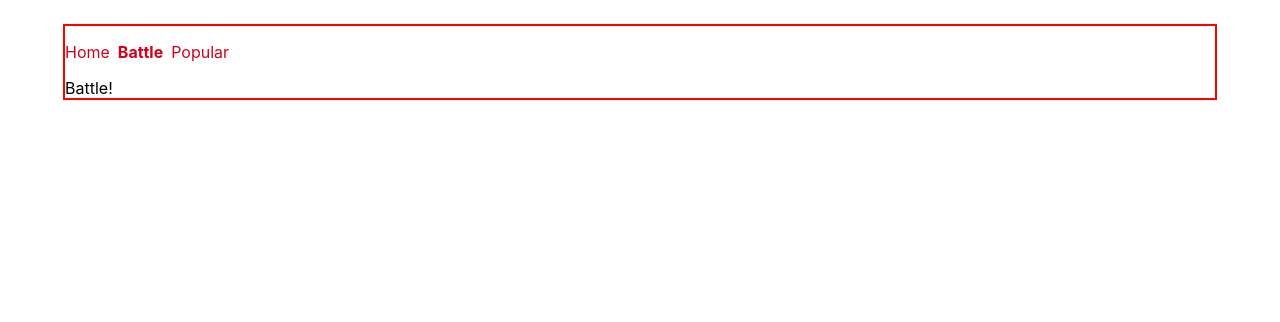
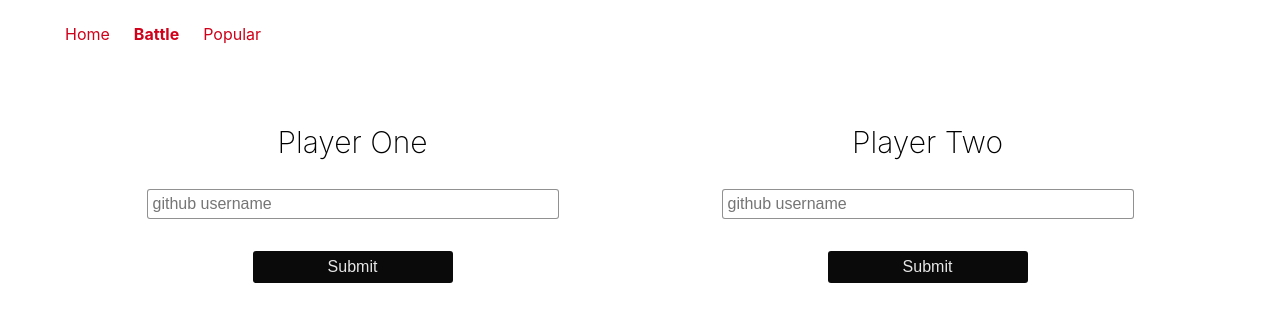
Before and after one commit to patrickxrivera/github-battle-tutorial, a React app: page /battle in a window 1280 px wide. Built offline with nearby package versions, Linux system fonts and the light colour scheme.

Commit message:
Added Battle component

```diff
--- a/package.json
+++ b/package.json
@@ -7,6 +7,7 @@
     "prop-types": "^15.6.0",
     "react": "^16.2.0",
     "react-dom": "^16.2.0",
+    "react-router-dom": "^4.2.2",
     "react-scripts": "1.1.1"
   },
   "scripts": {
--- a/src/components/Battle.js
+++ b/src/components/Battle.js
@@ -1,11 +1,109 @@
 import React from 'react';
 import { Link } from 'react-router-dom';
+import PropTypes from 'prop-types';
+
+class PlayerInput extends React.Component {
+  constructor(props)  {
+    super(props);
+    this.state = {
+      username: ''
+    };
+
+    this.handleChange = this.handleChange.bind(this);
+    this.handleSubmit = this.handleSubmit.bind(this);
+  }
+
+  handleChange(event) {
+    const value = event.target.value;
+
+    this.setState(() => {
+      return {
+        username: value
+      }
+    });
+  }
+
+  handleSubmit(event) {
+    event.preventDefault();
+
+    this.props.onSubmit(
+      this.props.id,
+      this.state.username
+    );
+  }
+
+  render() {
+     return (
+       <form className='PlayerInput__column' onSubmit={this.handleSubmit}>
+         <label className='PlayerInput__header' htmlFor='username'>{this.props.label}</label>
+         <input
+           id='username'
+           placeholder='github username'
+           type='text'
+           value={this.state.username}
+           autoComplete='off'
+           onChange={this.handleChange}
+         />
+         <button
+           className='button'
+           type='submit'
+           disabled={!this.state.username}
+         >
+           Submit
+         </button>
+       </form>
+     )
+   }
+}
+
+PlayerInput.propTypes = {
+  id: PropTypes.string.isRequired,
+  label: PropTypes.string.isRequired,
+  onSumbit: PropTypes.string.isRequired
+}
 
 class Battle extends React.Component {
+  constructor(props) {
+    super(props);
+    this.state = {
+      playerOneName: '',
+      playerTwoName: '',
+      playerOneImage: null,
+      playerTwoImage: null
+    }
+
+    this.handleSubmit = this.handleSubmit.bind(this);
+  }
+
+  handleSubmit(id, username) {
+    this.setState(() => {
+      let newState = {};
+      newState[`${id}Name`] = username;
+      newState[`${id}Image`] = `https://github.com/${username}.png?size=200`;
+      return newState;
+    });
+  }
+
   render() {
+    const playerOneName = this.state.playerOneName;
+    const playerTwoName = this.state.playerTwoName;
+
     return (
-      <div>
-        Battle!
+      <div className="Battle__row">
+        {!playerOneName &&
+          <PlayerInput
+            id='playerOne'
+            label='Player One'
+            onSubmit={this.handleSubmit}
+          />
+        }
+        {!playerTwoName &&
+          <PlayerInput
+            id='playerTwo'
+            label='Player Two'
+            onSubmit={this.handleSubmit}
+          />
+        }
       </div>
     )
   }
--- a/src/components/Home.js
+++ b/src/components/Home.js
@@ -6,7 +6,7 @@ function Home () {
     <div className='Home__container'>
       <h1 className="Home__header">Github Battle</h1>
       <p className="Home__description">Battle your friends... and stuff.</p>
-      <Link className='Home__button' to='/battle'>Battle</Link>
+      <Link className='button' to='/battle'>Battle</Link>
     </div>
   )
 }
--- a/src/index.css
+++ b/src/index.css
@@ -6,7 +6,6 @@ body {
 .App__container {
   width: 1150px;
   margin: 1.5rem auto 0;
-  border: 2px solid red;
 }
 
 .Nav__container {
@@ -19,7 +18,7 @@ body {
 .Nav__container a {
   color: #d0021b;
   text-decoration: none;
-  margin-right: 0.5rem;
+  margin-right: 1.5rem;
 }
 
 .Nav__active {
@@ -43,7 +42,7 @@ body {
   font-size: 1.25rem;
 }
 
-.Home__button {
+.button {
   color: #e6e6e6;
   background: #0a0a0a;
   border: none;
@@ -111,3 +110,37 @@ body {
   text-decoration: none;
   color: blue;
 }
+
+.Battle__row {
+  margin-top: 5rem;
+  display: flex;
+  justify-content: space-around;
+}
+
+.PlayerInput__column {
+  display: flex;
+  flex-direction: column;
+  width: 500px;
+  align-items: center;
+}
+
+.PlayerInput__column input {
+  border-radius: 3px;
+  margin: 1.8rem 0 0;
+  padding: 5px;
+  border: 1px solid rgba(0, 0, 0, 0.43);
+  font-size: 16px;
+  width: 80%;
+}
+
+.PlayerInput__column label {
+  text-align: center;
+  font-size: 30px;
+  font-weight: 200;
+}
+
+.PlayerInput__header {
+  text-align: center;
+  font-size: 30px;
+  font-weight: 200;
+}
```
Also changed, not shown: 1 other file.
